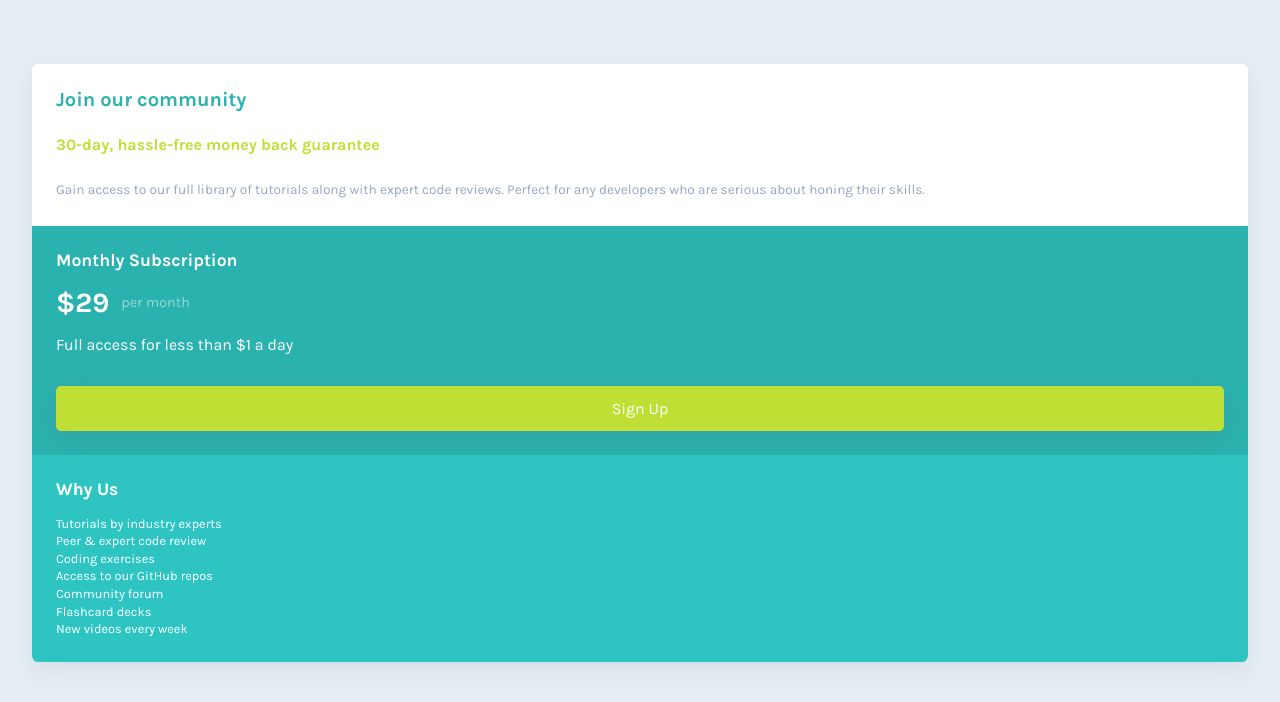
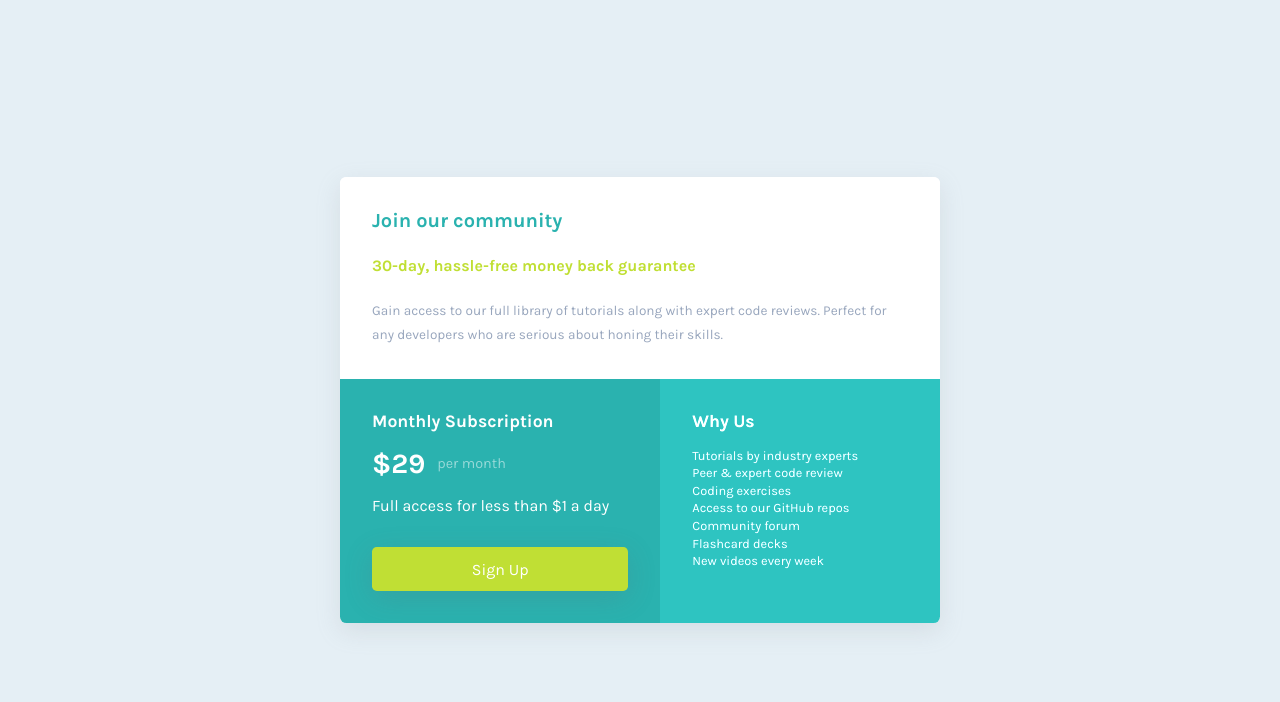
Before and after one commit to delacruzralph/Front-End-Mentor-Challenges, a plain HTML site: page single-price-grid-component-master/index.html in a window 1280 px wide. Drawn offline with Linux system fonts and the light colour scheme.

Commit message:
completed desktop view and added screenshots

```diff
--- a/single-price-grid-component-master/styles.css
+++ b/single-price-grid-component-master/styles.css
@@ -104,3 +104,41 @@ ul {
   font-size: 1rem;
   color: hsl(71, 73%, 54%);
  }
+
+ @media (min-width: 800px) {
+  html, body {
+    height: 100%;
+    margin: 0;
+  }
+
+  body{
+    display: flex;
+    justify-content: center;
+    align-items: center;
+  }
+
+  main {
+    min-width: 600px;
+    margin: 10% 30%;
+    display: grid;
+    grid-template-areas:
+      "join-our-community join-our-community"
+      "monthly-subscription why-us";
+  }
+
+  .join-our-community {
+    padding: 2rem;
+    grid-area: join-our-community;
+  }
+
+  .monthly-subscription {
+    padding: 2rem;
+    grid-area: monthly-subscription;
+  }
+
+  .why-us {
+    padding: 2rem;
+    grid-area: why-us;
+  }
+
+ }
```
Also changed, not shown: single-price-grid-component-master/desktop.png (added), single-price-grid-component-master/mobile.png (added).
